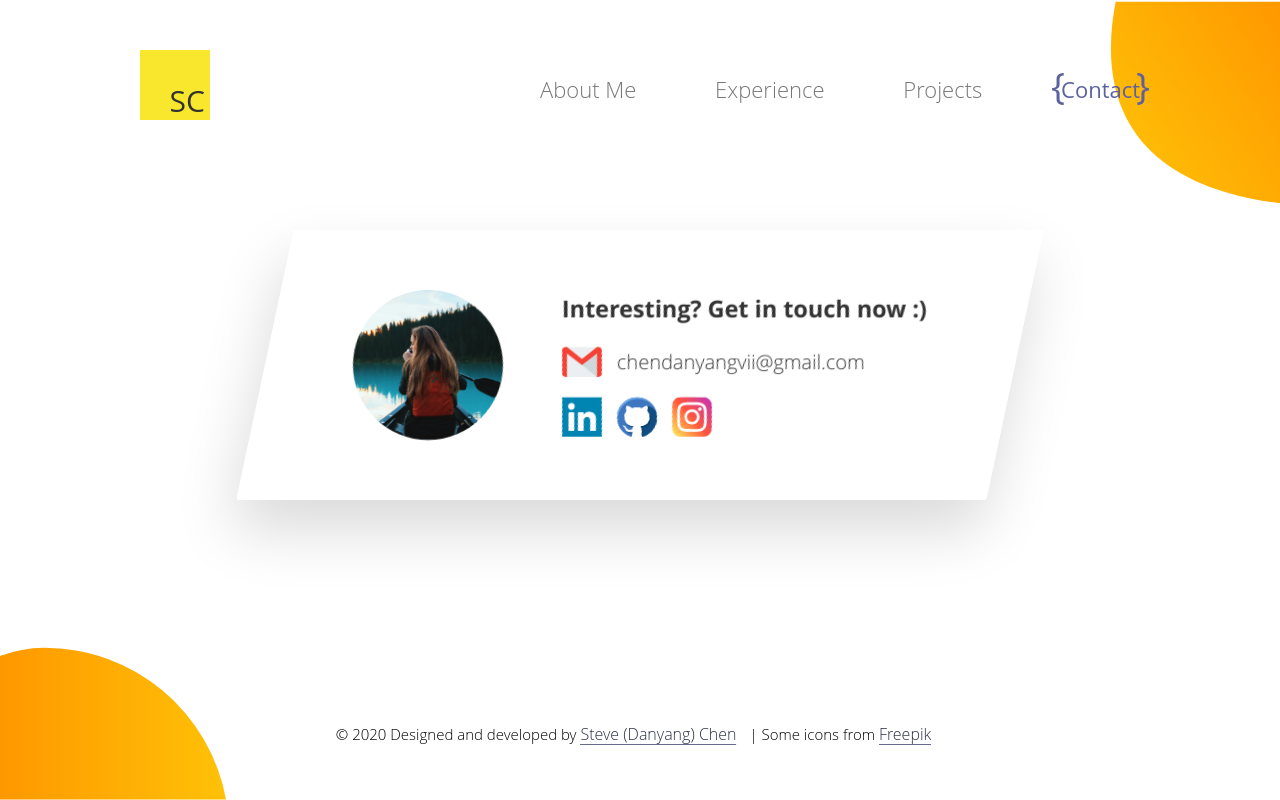
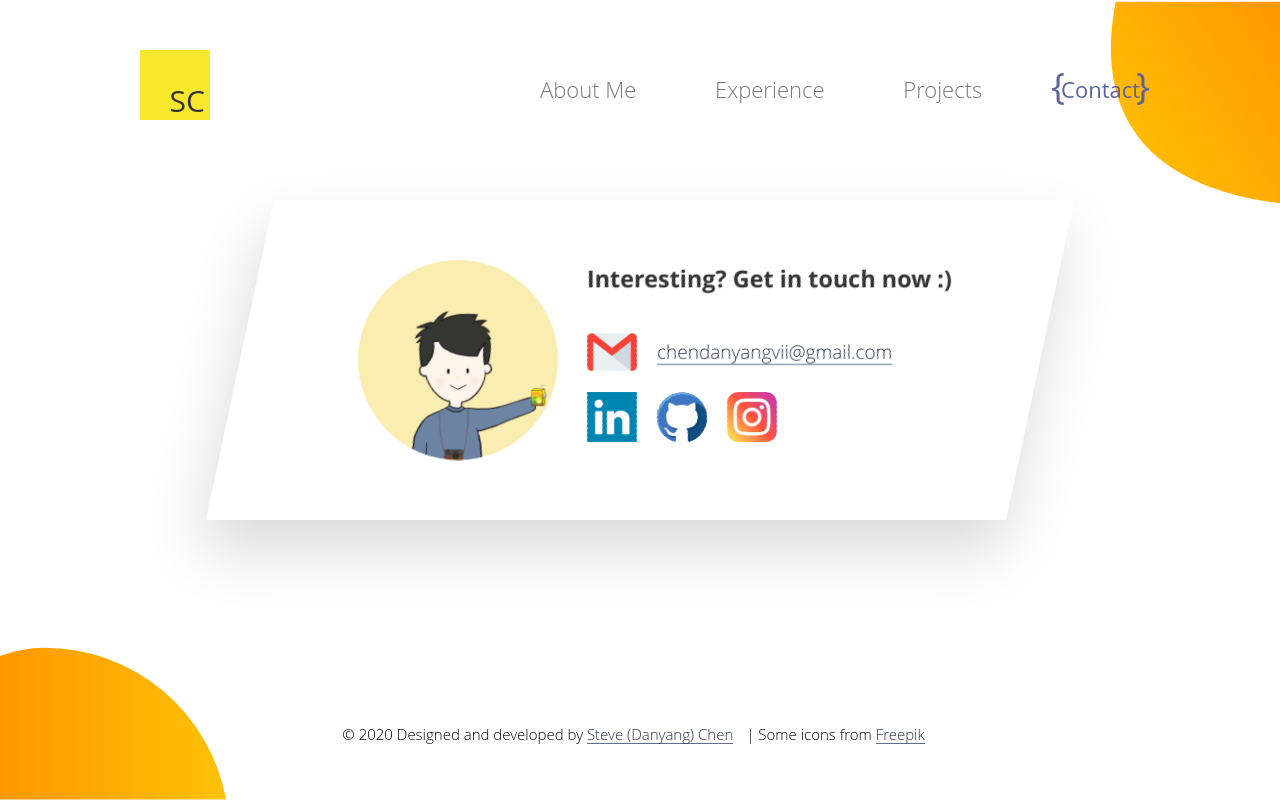
Before and after one commit to stevechanvii/mysite, a Gatsby site: page /contact in a window 1280 px wide. Built offline with nearby package versions, Linux system fonts and the light colour scheme; Gatsby itself is replaced by a stand-in of ours.

Commit message:
Finish contact page

```diff
--- a/package.json
+++ b/package.json
@@ -22,6 +22,7 @@
     "node-sass": "^4.14.1",
     "prop-types": "^15.7.2",
     "react": "^16.12.0",
+    "react-copy-to-clipboard": "^5.0.2",
     "react-dom": "^16.12.0",
     "react-helmet": "^6.0.0",
     "react-intersection-observer": "^8.26.2"
--- a/src/components/footer.js
+++ b/src/components/footer.js
@@ -5,17 +5,14 @@ const Footer = () => {
     <footer className="footer">
       © {new Date().getFullYear()} Designed and developed by
       {` `}
-      <a href="" className="a__underline">
+      <a href="" className="arrow">
         <span>Steve (Danyang) Chen</span>
         <svg viewBox="0 0 13 20">
           <polyline points="0.5 19.5 3 19.5 12.5 10 3 0.5" />
         </svg>
       </a>
       | Some icons from{" "}
-      <a
-        href="https://www.flaticon.com/authors/freepik"
-        className="a__underline"
-      >
+      <a href="https://www.flaticon.com/authors/freepik" className="arrow">
         <span>Freepik</span>
         <svg viewBox="0 0 13 20">
           <polyline points="0.5 19.5 3 19.5 12.5 10 3 0.5" />
--- a/src/components/image.js
+++ b/src/components/image.js
@@ -13,10 +13,10 @@ import Img from "gatsby-image"
  * - `useStaticQuery`: https://www.gatsbyjs.org/docs/use-static-query/
  */
 
-const Image = () => {
+export const ImageMe = () => {
   const data = useStaticQuery(graphql`
     query {
-      placeholderImage: file(relativePath: { eq: "coding.png" }) {
+      placeholderImage: file(relativePath: { eq: "img-me.png" }) {
         childImageSharp {
           fluid(maxWidth: 300) {
             ...GatsbyImageSharpFluid
@@ -28,5 +28,3 @@ const Image = () => {
 
   return <Img fluid={data.placeholderImage.childImageSharp.fluid} />
 }
-
-export default Image
--- a/src/data/projects.js
+++ b/src/data/projects.js
@@ -103,8 +103,8 @@ export default [
       { name: "React", color: "#07C8F9" },
       { name: "Gatsby.js", color: "#8055AA" },
       { name: "SCSS", color: "#D77EAB" },
+      { name: "GraphQL", color: "#E00298" },
       { name: "AWS", color: "#48525E" },
-      { name: "Material UI", color: "#0481CB" },
       { name: "SVG", color: "#E7A522" },
     ],
     content: [
--- a/src/pages/contact.js
+++ b/src/pages/contact.js
@@ -1,51 +1,94 @@
-import React from "react"
-import { Link } from "gatsby"
+import React, { useState } from "react"
 
 import Layout from "../components/layout"
+import { CopyToClipboard } from "react-copy-to-clipboard"
+import { ImageMe } from "../components/image"
 
 import email from "../images/logo-email.svg"
 import linkedin from "../images/logo-linkedin.svg"
 import instagram from "../images/logo-instagram.svg"
 import github from "../images/logo-github-color.svg"
-import me from "../images/nat-8.jpg"
 
-const ContactPage = () => (
+const ContactPage = () => {
+  const text = "chendanyangvii@gmail.com"
+  const [isCopyed, setIsCopyed] = useState(false)
+
+  return (
     <Layout>
       <div className="contact">
         <div className="contact__main">
           <figure className="contact__main__shape">
-          <img src={me} alt="Person on a tour" className="contact__main__img" />
-          <figcaption className="contact__main__caption">Steve Chan</figcaption>
+            <div className="contact__main__img">
+              <ImageMe />
+            </div>
+            <figcaption className="contact__main__caption">
+              Steve Chan
+            </figcaption>
           </figure>
           <div className="contact__main__text">
             <h3 className="heading-tertiary u-margin-bottom-small">
               Interesting? Get in touch now :)
             </h3>
             <div className="contact__main__text-email">
-            <img src={email} alt="email" className="contact__main__text-logo" />
-            <p>chendanyangvii@gmail.com</p>
+              <img
+                src={email}
+                alt="email"
+                className="contact__main__text-logo"
+              />
+              <CopyToClipboard text={text} onCopy={() => setIsCopyed(true)}>
+                <div className="arrow">
+                  <span className="contact__main__text-email-span">
+                    chendanyangvii@gmail.com
+                  </span>
+                  <svg viewBox="0 0 13 20">
+                    <polyline points="0.5 19.5 3 19.5 12.5 10 3 0.5" />
+                  </svg>
+                </div>
+              </CopyToClipboard>
+              {isCopyed ? (
+                <span className="contact__main__text-email-copy">Copyed!</span>
+              ) : null}
             </div>
             <div className="contact__main__text-other">
+              <a
+                href="https://www.linkedin.com/in/danyang-chen-19a753169/"
+                target="_blank"
+                rel="noreferrer"
+              >
                 <img
                   src={linkedin}
                   alt="linkedin"
                   className="contact__main__text-logo"
                 />
+              </a>
+              <a
+                href="https://github.com/stevechanvii"
+                target="_blank"
+                rel="noreferrer"
+              >
                 <img
                   src={github}
                   alt="github"
                   className="contact__main__text-logo"
                 />
+              </a>
+              <a
+                href="https://www.instagram.com/stevechan.vii/?hl=en"
+                target="_blank"
+                rel="noreferrer"
+              >
                 <img
                   src={instagram}
                   alt="instagram"
                   className="contact__main__text-logo"
                 />
+              </a>
             </div>
           </div>
         </div>
       </div>
     </Layout>
   )
+}
 
 export default ContactPage
--- a/src/styles/_components.scss
+++ b/src/styles/_components.scss
@@ -218,7 +218,7 @@
   }
 }
 
-.a__underline {
+.arrow {
   --line: #646b8c;
   --color: #2b3044;
   text-decoration: none;
@@ -231,13 +231,13 @@
     background-repeat: no-repeat;
     background-size: var(--background-size, 100%) 1px;
     transition: background-size 0.2s linear var(--background-delay, 0.15s);
-    font-size: 16px;
+    // font-size: 16px;
     line-height: 20px;
     transform: translateZ(0);
   }
 
   svg {
-    vertical-align: top;
+    vertical-align: middle;
     display: inline;
     line-height: 1;
     width: 13px;
--- a/src/styles/pages/_contact.scss
+++ b/src/styles/pages/_contact.scss
@@ -1,13 +1,14 @@
 .contact {
   //   height: 40rem;
-  margin-top: 10rem;
+  margin-top: 7rem;
 
   &__main {
     display: flex;
     justify-content: space-evenly;
     flex-wrap: wrap;
-    width: 75%;
-    min-height: 25rem;
+
+    width: 80%;
+    min-height: 28rem;
     margin: 0 auto;
     box-shadow: 0 3rem 6rem rgba(#000, 0.15);
     background-color: rgba(#fff, 0.6);
@@ -39,8 +40,8 @@
     }
 
     &__shape {
-      width: 15rem;
-      height: 15rem;
+      width: 20rem;
+      height: 20rem;
       float: left;
       // defines a shape—which may be non-rectangular—around which adjacent inline content could wrap
       //   -webkit-shape-outside: circle(50% at 50% 50%);
@@ -50,17 +51,19 @@
       -webkit-clip-path: circle(50% at 50% 50%);
       clip-path: circle(50% at 50% 50%);
 
-      transform: translateX(-3rem) skewX(12deg);
+      // transform: translateX(-3rem) skewX(12deg);
+      transform: skewX(12deg);
       position: relative;
 
       @media only screen and (max-width: $bp-small) {
-        transform: translateX(-3rem) skewX(0);
+        transform: skewX(0);
       }
     }
 
     &__img {
       height: 100%;
-      transform: translateX(-3.5rem) scale(1.4);
+      // transform: translateX(-3.5rem) scale(1.4);
+      transform: scale(1.2);
       backface-visibility: hidden;
       transition: all 0.5s;
     }
@@ -74,17 +77,41 @@
       &-email {
         display: flex;
         align-items: center;
-        margin-top: 1.5rem;
+        margin-top: 3rem;
+        position: relative;
+
+        &-span {
+          font-size: 1.9rem;
+          cursor: pointer;
+        }
+
+        &-copy {
+          position: absolute;
+          color: #55a630;
+          right: -3rem;
+          font-size: 1.5rem;
+          font-weight: 400;
+        }
       }
 
       &-other {
         display: flex;
         margin-top: 1.5rem;
+
+        @media only screen and (max-width: $bp-small) {
+          justify-content: center;
+          margin-top: 2rem;
+        }
       }
 
       &-logo {
-        height: 4rem;
-        margin-right: 1.5rem;
+        height: 5rem;
+        margin-right: 2rem;
+        transition: all 0.3s;
+
+        &:hover {
+          transform: scale(1.2);
+        }
       }
 
       @media only screen and (max-width: $bp-small) {
@@ -100,7 +127,7 @@
       transform: translate(-50%, 20%);
       color: #fff;
       text-transform: uppercase;
-      font-size: 1.7rem;
+      font-size: 2.1rem;
       text-align: center;
       opacity: 0;
       transition: all 0.5s;
@@ -113,7 +140,8 @@
     }
 
     &:hover &__img {
-      transform: translateX(-3rem) scale(1);
+      // transform: translateX(-3rem) scale(1);
+      transform: scale(1);
       // give a blur and darken the image
       filter: blur(3px) brightness(80%);
     }
```
Also changed, not shown: src/images/img-me.png (added), 1 other file. Lines whose indentation alone changed are shown as unchanged.
